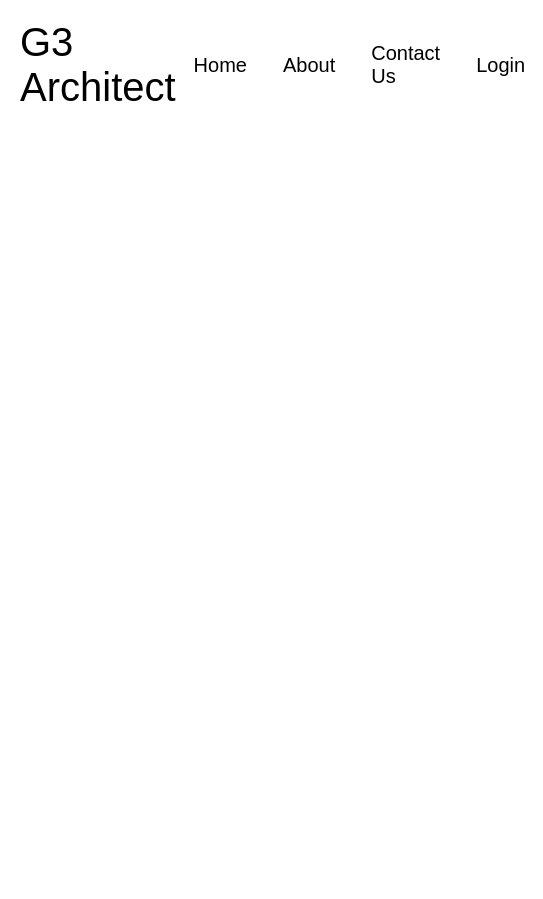
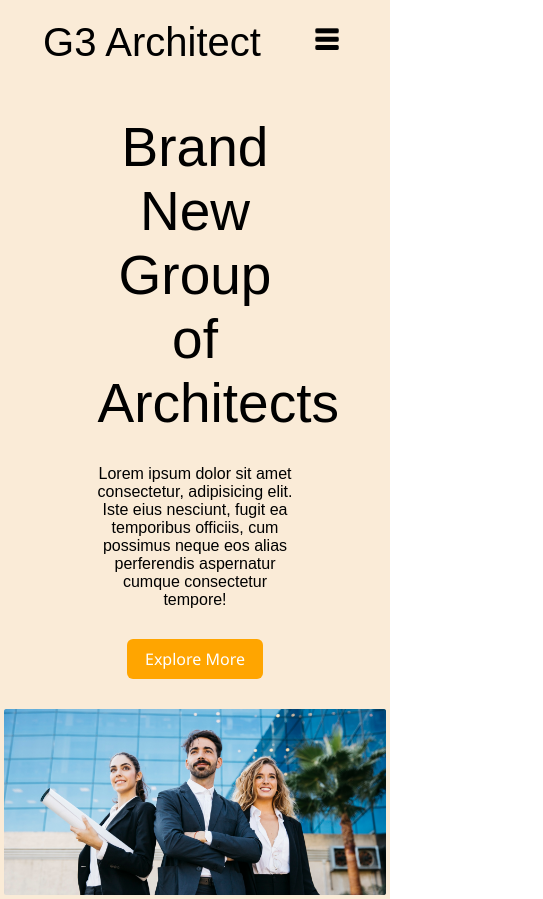
Before and after one commit to Siam-555/G3-Architect, a plain HTML site: page index.html in a window 390 px wide. Shown: the whole page, 543 px wide, since content can reach past the window. Before the commit the page ends 844 px from the top, so only its background shows below. Drawn offline with Linux system fonts and the light colour scheme; a web font is replaced by a local one.

Commit message:
Header section done with responsive

```diff
--- a/index.html
+++ b/index.html
@@ -27,8 +27,19 @@
         <a href="/">Contact Us</a>
         <a href="/">Login</a>
       </div>
+      <div class="navmenu">
+        <img src="./images/navmenu.png">
+      </div>
     </nav>
 
+    <div class="banner">
+      <div>
+        <h2>Brand New<br />Group of Architects</h2>
+        <p>Lorem ipsum dolor sit amet consectetur, adipisicing elit. Iste eius nesciunt, fugit ea temporibus officiis, cum possimus neque eos alias perferendis aspernatur cumque consectetur tempore!</p>
+        <button>Explore More</button>
+      </div>
+      <img src="./images/banner.png">
+    </div>
   </header>
 
 
--- a/style.css
+++ b/style.css
@@ -7,11 +7,23 @@
 }
 body {
   margin: 0 auto;
-  max-width: 1200px;
+  /* max-width: 1200px; */
 }
+
+
+/* Headings */
 h1 {
   font-size: 40px;
 }
+h2 {
+  font-size: 55px;
+}
+header {
+  background-color: antiquewhite;
+}
+
+
+/* Navbar */
 nav {
   padding: 20px;
   display: flex;
@@ -27,3 +39,49 @@ nav {
   text-decoration: none;
   font-size: 20px;
 }
+.navmenu {
+  display: none;
+}
+.navmenu img {
+  display: flex;
+  align-items: center;
+  width: 40px;
+}
+
+
+/* Banner */
+.banner {
+  text-align: center;
+  /* width: 100vw; */
+}
+.banner > div {
+  width: 50%;
+  margin: 30px auto;
+}
+.banner p {
+  margin: 30px auto;
+}
+.banner button {
+  padding: 9px 18px;
+  background-color: orange;
+  color: white;
+  border: none;
+  border-radius: 6px;
+  font-size: 16px;
+  font-family: 'Segoe UI', Tahoma, Geneva, Verdana, sans-serif;
+}
+.banner img {
+  width: 98%;
+}
+
+
+
+
+@media  screen and (max-width:572px) {
+  .navlink {
+    display: none;
+  }
+  .navmenu {
+    display: block;
+  }
+}
```
Also changed, not shown: images/navmenu.png (added).
